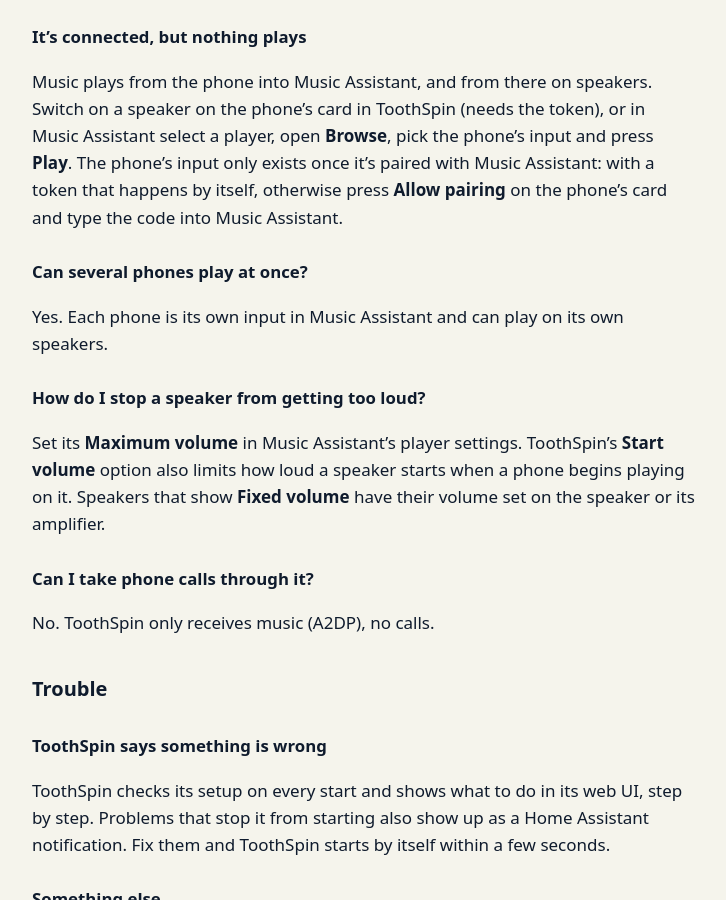
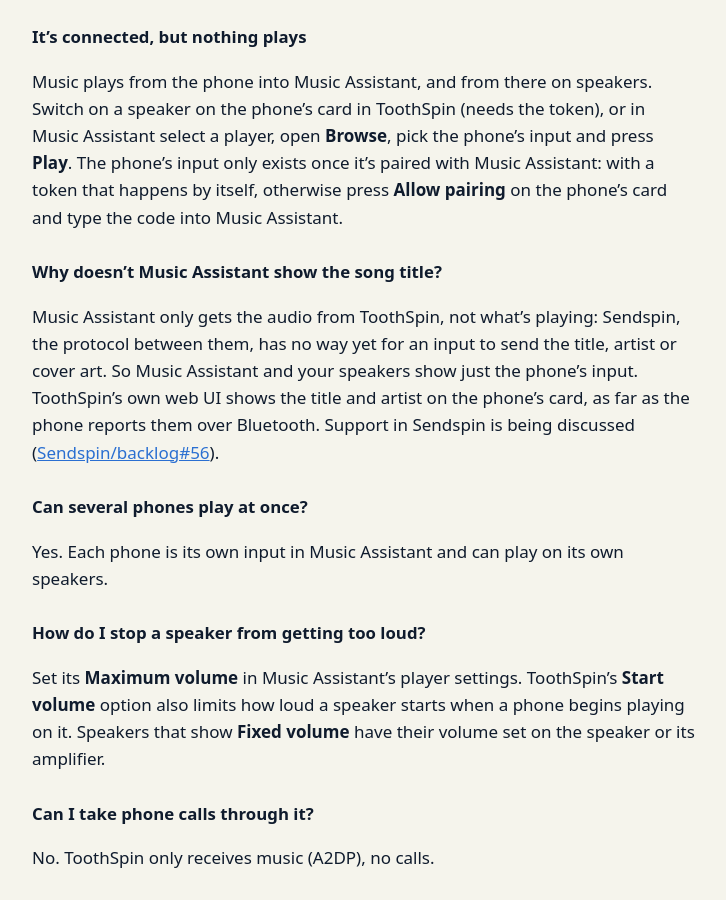
Before and after one commit to eknoes/toothspin, a Jekyll site: the page built from docs/faq.md, in a window 1280 px wide and 900 px high, scrolled down 1442 px. Shown: the whole window, without its empty margins (276-1002 px from the left). Built offline with Jekyll 4.4.1, drawn with Linux system fonts in a browser that asks for light colours.

Commit message:
docs(faq): why Music Assistant shows no track metadata
Co-Authored-By: Claude Opus 5.5 <noreply@anthropic.com>

```diff
--- a/docs/faq.md
+++ b/docs/faq.md
@@ -65,6 +65,16 @@ Music Assistant: with a token that happens by itself, otherwise press
 **Allow pairing** on the phone's card and type the code into Music
 Assistant.
 
+### Why doesn't Music Assistant show the song title? {#metadata}
+
+Music Assistant only gets the audio from ToothSpin, not what's playing:
+Sendspin, the protocol between them, has no way yet for an input to send
+the title, artist or cover art. So Music Assistant and your speakers show
+just the phone's input. ToothSpin's own web UI shows the title and artist on
+the phone's card, as far as the phone reports them over Bluetooth. Support
+in Sendspin is being discussed
+([Sendspin/backlog#56](https://github.com/Sendspin/backlog/issues/56)).
+
 ### Can several phones play at once? {#several-phones}
 
 Yes. Each phone is its own input in Music Assistant and can play on its own
```
